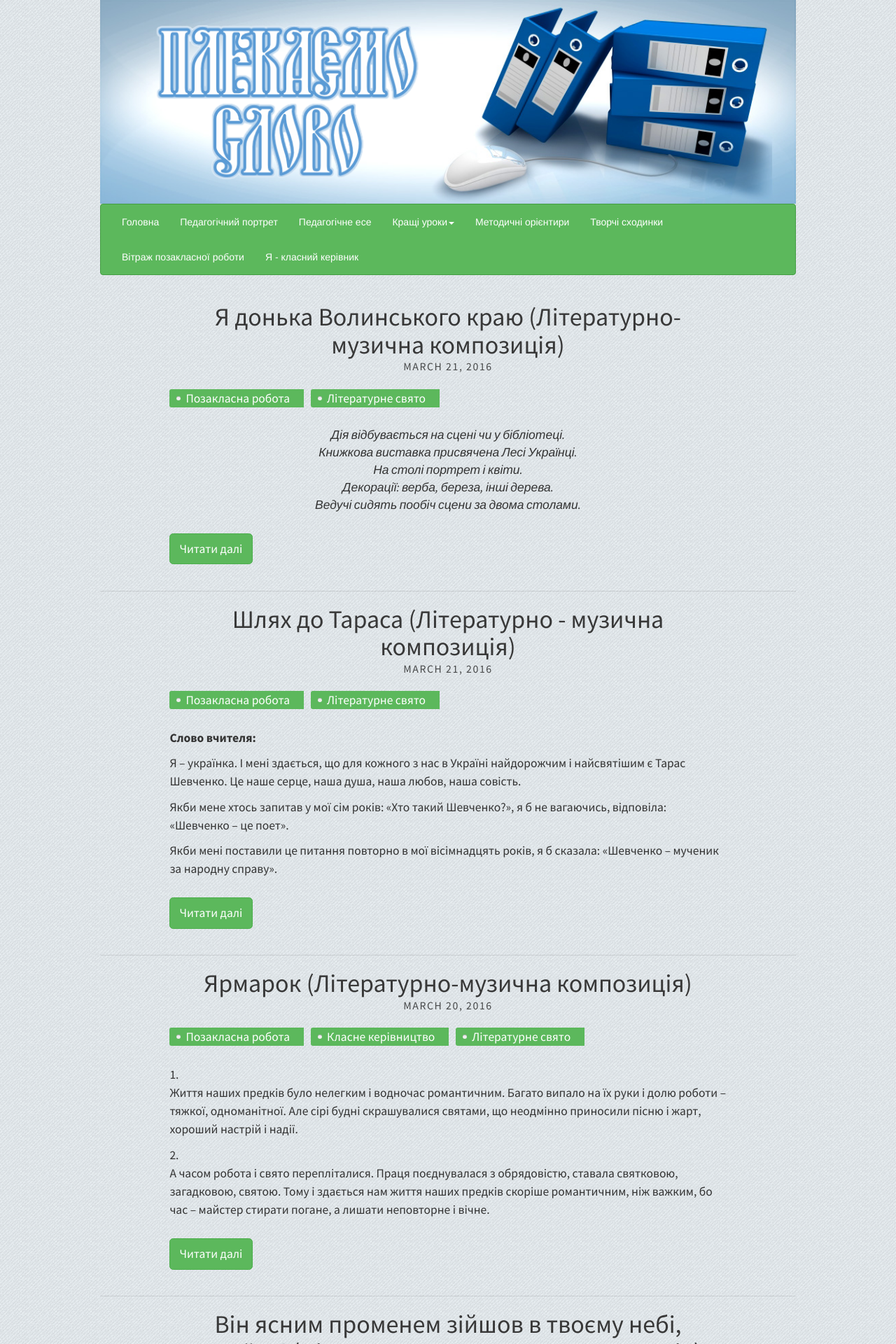
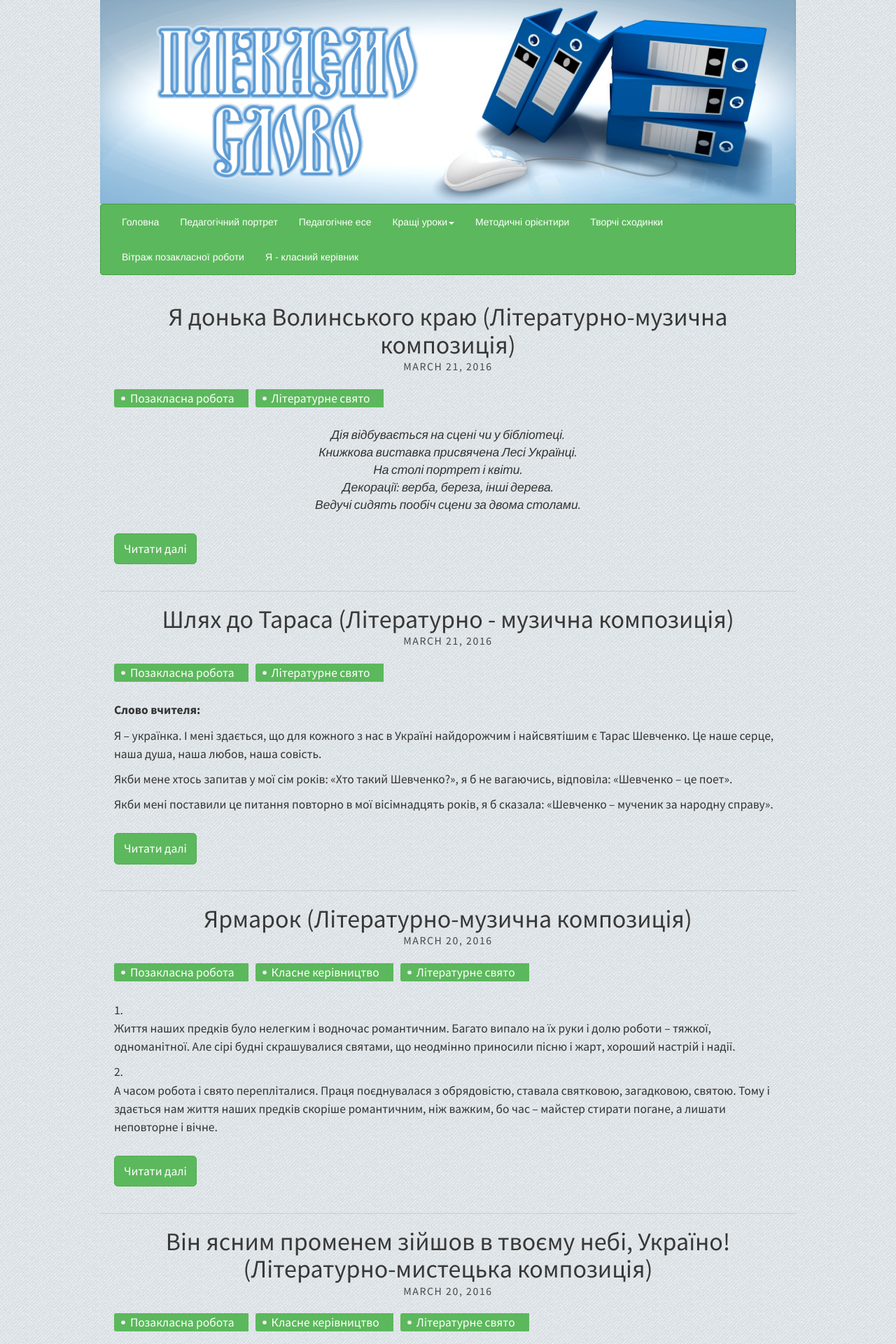
Before and after one commit to tetyanashevchuk/tetyanashevchuk.github.io, a Jekyll site: the page built from index.html, in a window 1280 px wide. Shown: the top 1920 px of the page at 70% size. Built offline with Jekyll 4.4.1, drawn with Linux system fonts in a browser that asks for light colours; nearby versions of some CDN libraries.

Commit message:
fixed my-post-teaser style

```diff
--- a/css/specific.css
+++ b/css/specific.css
@@ -47,7 +47,7 @@
 .my-post-teaser {
   font-family: 'Source Sans Pro', Helvetica, Arial, sans-serif;
   font-size: 1.25em;
-  padding: 2% 10%;
+  padding: 2% 2%;
   width: 100%;
   margin-bottom: 0;
   display: inline-block;
```
